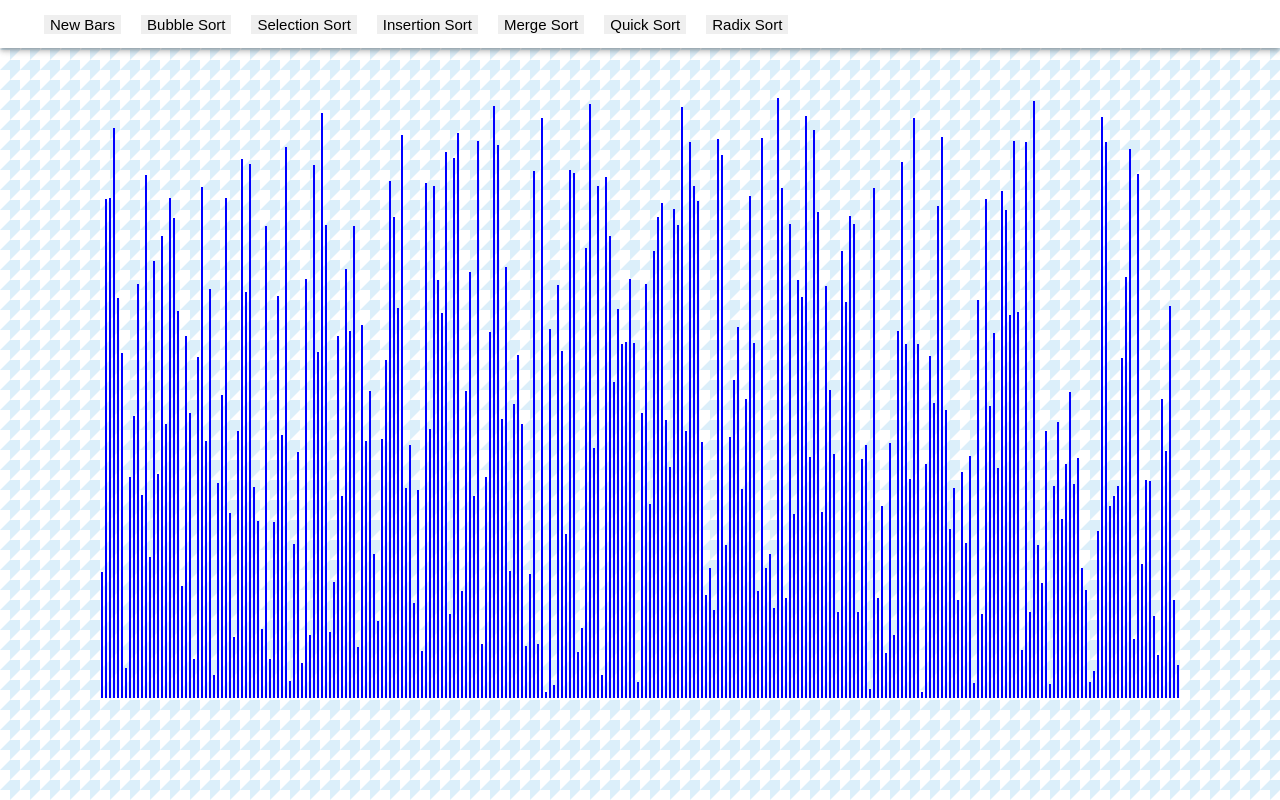
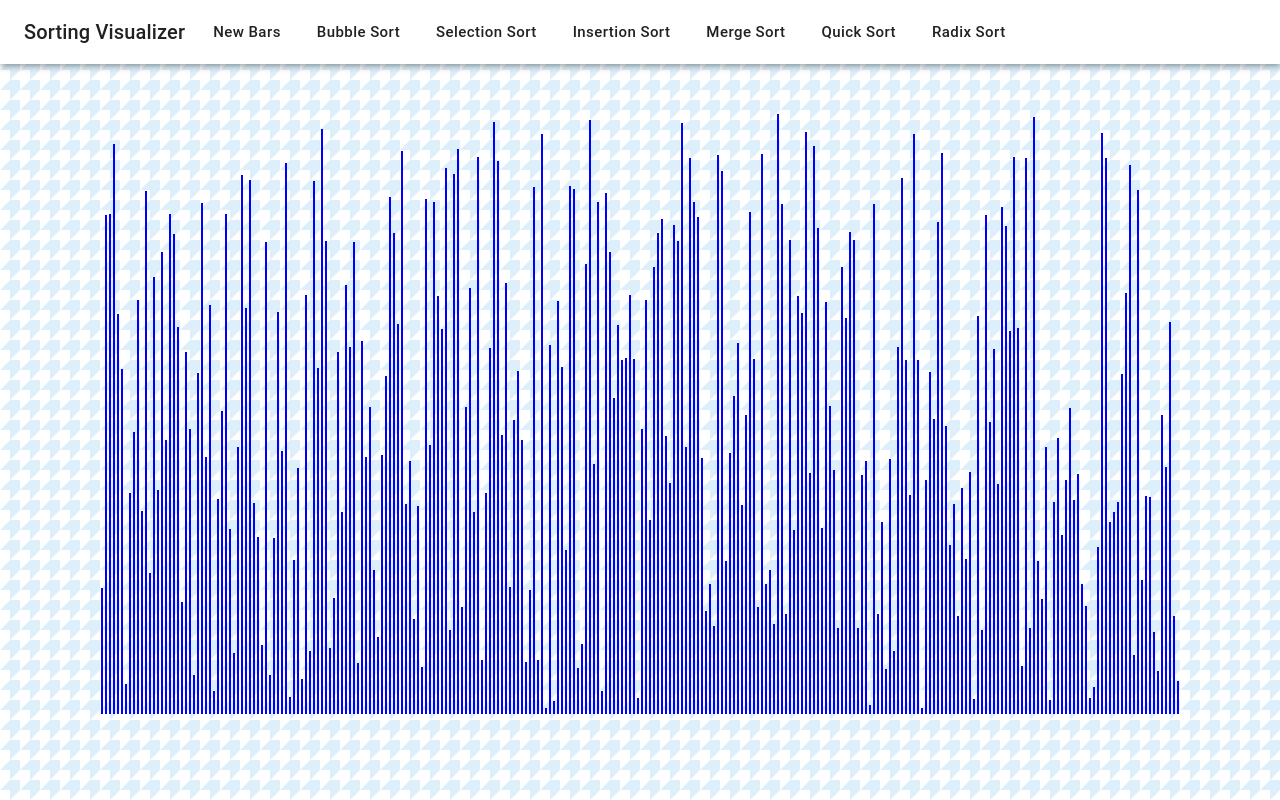
Before and after one commit to LyangHiga/sort-visualizer, a React (Create React App) app: page / in a window 1280 px wide. Built offline with nearby package versions, Linux system fonts and the light colour scheme.

Commit message:
Refactoring Nav Styles

```diff
--- a/package.json
+++ b/package.json
@@ -10,7 +10,7 @@
     "@testing-library/user-event": "^7.2.1",
     "react": "^16.13.0",
     "react-dom": "^16.13.0",
-    "react-scripts": "3.4.0"
+    "react-scripts": "^4.0.1"
   },
   "scripts": {
     "start": "react-scripts start",
--- a/src/Nav.js
+++ b/src/Nav.js
@@ -1,21 +1,21 @@
-import React from 'react';
-import bubbleSort from './algorithms/bubbleSort';
-import selectionSort from './algorithms/selectionSort';
-import insertionSort from './algorithms/insertSort';
-import mergeSort from './algorithms/mergeSort';
-import quickSort from './algorithms/quickSort';
-import radixSort from './algorithms/radixSort';
-import heapSort from './algorithms/heapSort';
-import { testSortingAlgorithms } from './arrHelper';
+import React from "react";
+import bubbleSort from "./algorithms/bubbleSort";
+import selectionSort from "./algorithms/selectionSort";
+import insertionSort from "./algorithms/insertSort";
+import mergeSort from "./algorithms/mergeSort";
+import quickSort from "./algorithms/quickSort";
+import radixSort from "./algorithms/radixSort";
+import heapSort from "./algorithms/heapSort";
+import { testSortingAlgorithms } from "./arrHelper";
 
-import AppBar from '@material-ui/core/AppBar';
-import Toolbar from '@material-ui/core/Toolbar';
-import Typography from '@material-ui/core/Typography';
-import { withStyles } from '@material-ui/core/styles';
-import styles from './styles/NavStyles';
+import Button from "@material-ui/core/Button";
+import AppBar from "@material-ui/core/AppBar";
+import Toolbar from "@material-ui/core/Toolbar";
+import Typography from "@material-ui/core/Typography";
+import styles from "./styles/NavStyles";
 
 function Nav(props) {
-  const { classes } = props;
+  const classes = styles();
   async function handleClick(sort) {
     props.setDisable(true);
     await sort;
@@ -28,36 +28,36 @@ function Nav(props) {
           Sorting Visualizer
         </Typography>
         <div className={classes.button}>
-          <button
+          <Button
             className={classes.button}
-            style={{ cursor: 'pointer' }}
+            style={{ cursor: "pointer" }}
             onClick={() => props.resetArr()}
             disabled={props.disable}
           >
             New Bars
-          </button>
-          <button
+          </Button>
+          <Button
             className={classes.button}
             onClick={() => handleClick(bubbleSort(props.arr))}
             disabled={props.disable}
           >
             Bubble Sort
-          </button>
-          <button
+          </Button>
+          <Button
             className={classes.button}
             onClick={() => handleClick(selectionSort(props.arr))}
             disabled={props.disable}
           >
             Selection Sort
-          </button>
-          <button
+          </Button>
+          <Button
             className={classes.button}
             onClick={() => handleClick(insertionSort(props.arr))}
             disabled={props.disable}
           >
             Insertion Sort
-          </button>
-          <button
+          </Button>
+          <Button
             className={classes.button}
             onClick={() =>
               handleClick(mergeSort(props.arr, 0, props.arr.length - 1))
@@ -65,21 +65,21 @@ function Nav(props) {
             disabled={props.disable}
           >
             Merge Sort
-          </button>
-          <button
+          </Button>
+          <Button
             className={classes.button}
             onClick={() => handleClick(quickSort(props.arr))}
             disabled={props.disable}
           >
             Quick Sort
-          </button>
-          <button
+          </Button>
+          <Button
             className={classes.button}
             onClick={() => handleClick(radixSort(props.arr))}
             disabled={props.disable}
           >
             Radix Sort
-          </button>
+          </Button>
           {/* <button className={classes.button} onClick={() => heapSort(props.arr)}>
             Heap Sort
           </button> */}
@@ -95,4 +95,4 @@ function Nav(props) {
   );
 }
 
-export default withStyles(styles)(Nav);
+export default Nav;
--- a/src/styles/NavStyles.js
+++ b/src/styles/NavStyles.js
@@ -1,32 +1,33 @@
 // TODO mobile
-import sizes from './sizes';
+import sizes from "./sizes";
+import { makeStyles } from "@material-ui/core/styles";
 
-const styles = theme => ({
+const styles = makeStyles(() => ({
   Navbar: {
-    display: 'flex',
-    alignItems: 'space-around',
-    justifyContent: 'center',
-    height: '6vh'
+    display: "flex",
+    alignItems: "space-around",
+    justifyContent: "center",
+    height: "8vh",
   },
   title: {
-    display: 'none',
-    [sizes.down('sm')]: {
-      fontSize: '12px',
-      display: 'block'
-    }
+    [sizes.down("sm")]: {
+      fontSize: "12px",
+      display: "block",
+    },
   },
   button: {
-    margin: '0 10px',
-    cursor: 'pointer',
-    border: 'none',
-    fontSize: '15px',
-    [sizes.down('sm')]: {
-      fontSize: '8px',
-      margin: '0 1px',
-      border: 'none',
-      cursor: 'pointer'
-    }
-  }
-});
+    margin: "0 10px",
+    cursor: "pointer",
+    border: "none",
+    fontSize: "15px",
+    textTransform: "none",
+    [sizes.down("sm")]: {
+      fontSize: "8px",
+      margin: "0 1px",
+      border: "none",
+      cursor: "pointer",
+    },
+  },
+}));
 
 export default styles;
```
Also changed, not shown: 2 other files (tests, documents, lock files or other folders).
